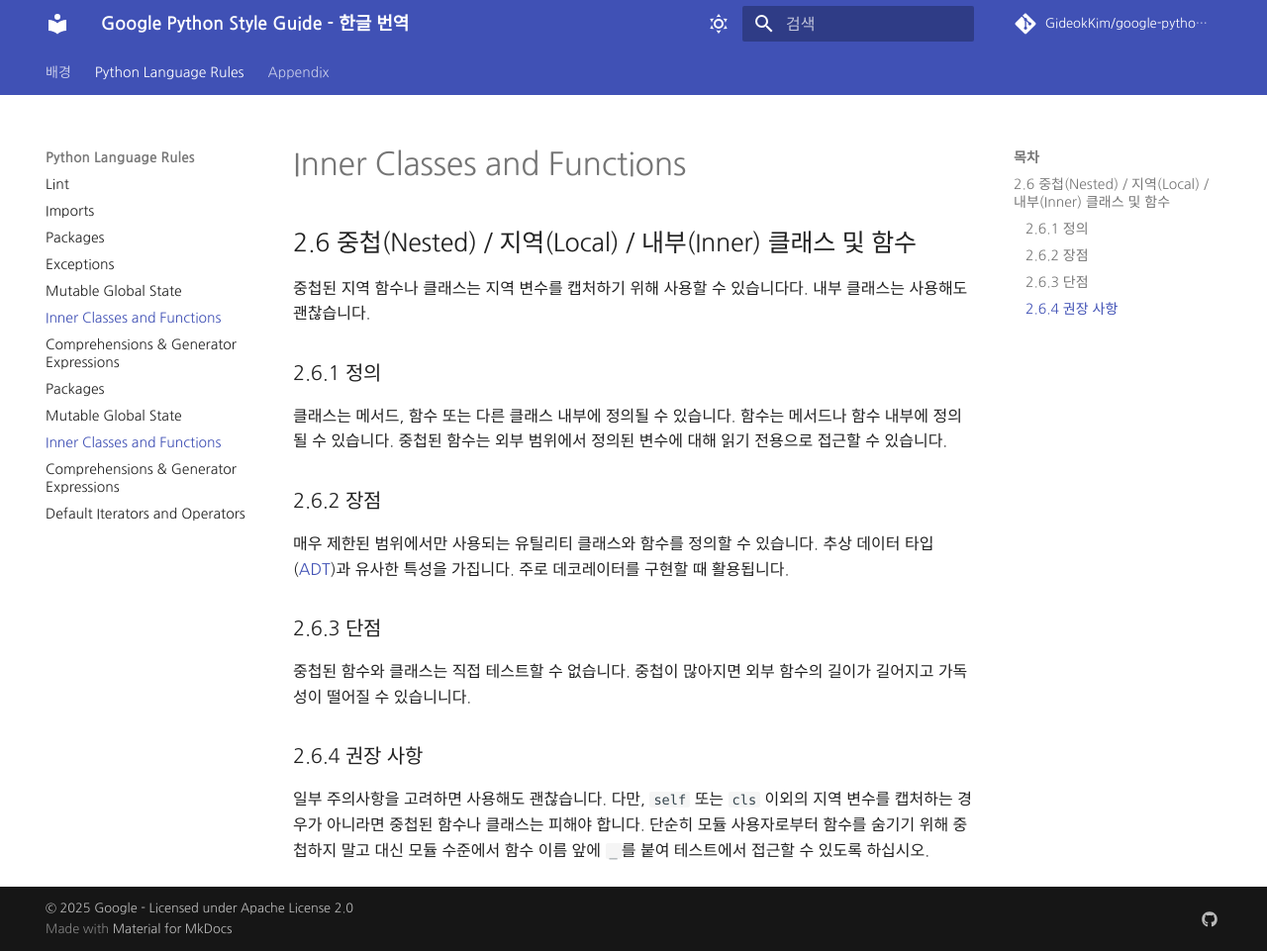
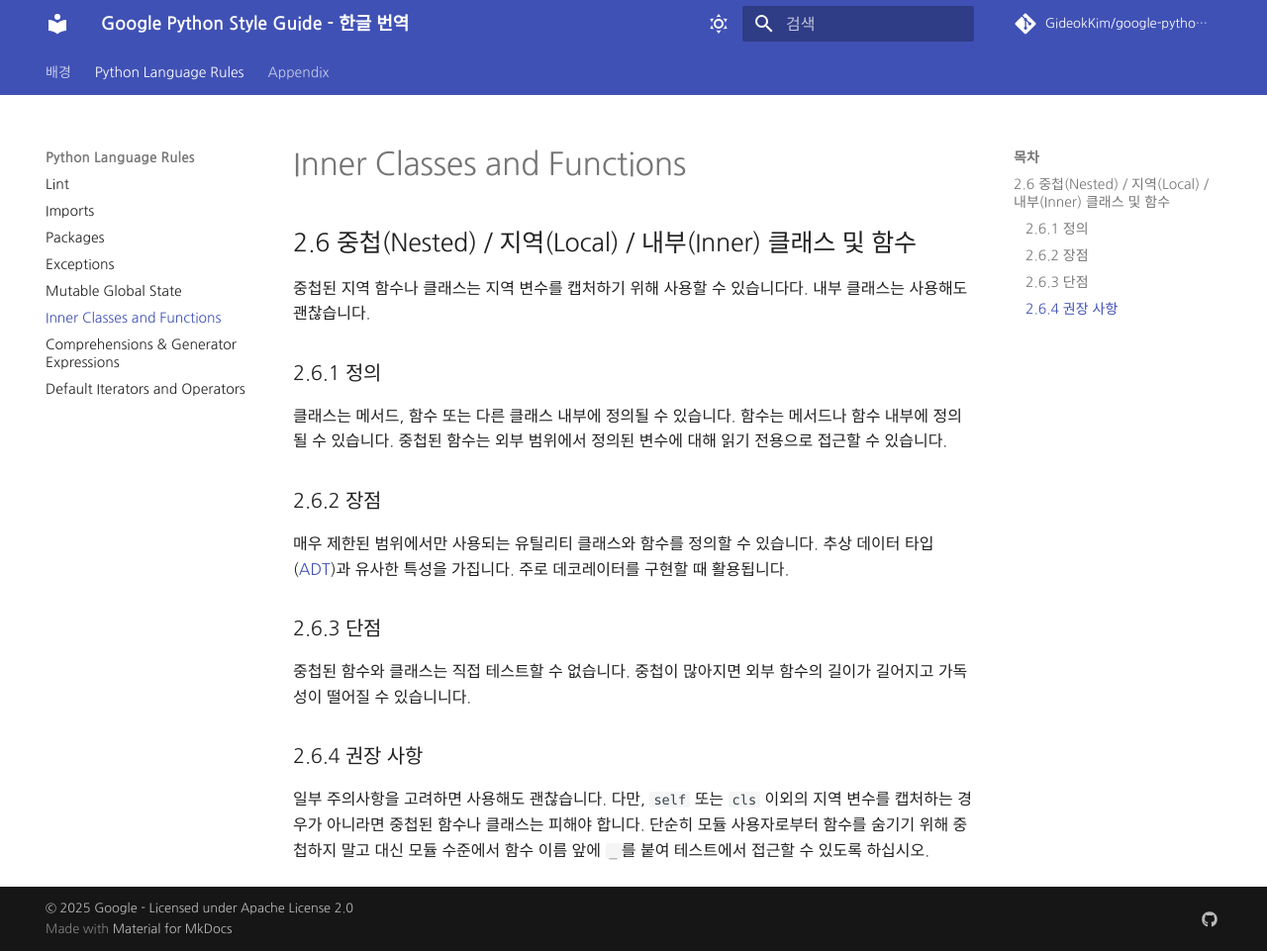
Before and after one commit to Yoonsoyoung02/google-python-style-guide-kr, an MkDocs documentation site: the page built from google python style guide/Inner_Classes_and_Functions.md, in a window 1280 px wide and 961 px high. Shown: the whole window at 99% size. Built offline with MkDocs 1.6.1 and Material for MkDocs 9.7.7, drawn with Linux system fonts in a browser that asks for light colours; some web fonts are replaced; comment, search, counter and statistics services are not loaded.

Commit message:
Update mkdocs.yml

```diff
--- a/mkdocs.yml
+++ b/mkdocs.yml
@@ -92,10 +92,6 @@ nav:
     - Mutable Global State: mutable-global-state.md
     - Inner Classes and Functions: Inner_Classes_and_Functions.md
     - Comprehensions & Generator Expressions: comprehensions-&-generator-expressions.md
-    - Packages: packages.md
-    - Mutable Global State: mutable-global-state.md
-    - Inner Classes and Functions: Inner_Classes_and_Functions.md
-    - Comprehensions & Generator Expressions: comprehensions-&-generator-expressions.md
     - Default Iterators and Operators: default-iterators-and-operators.md
   - Appendix:
     - 사전: appendix/dictionary.md
```
